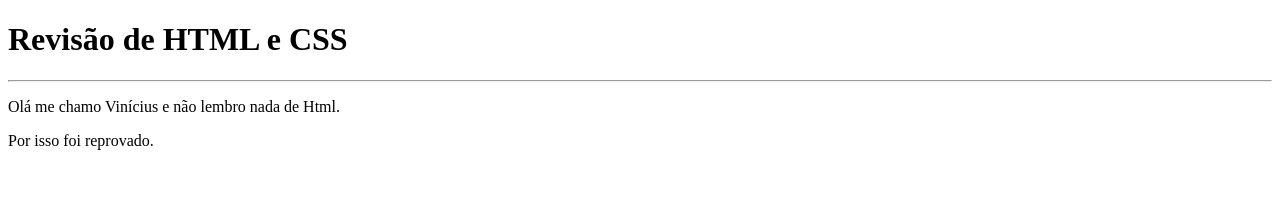
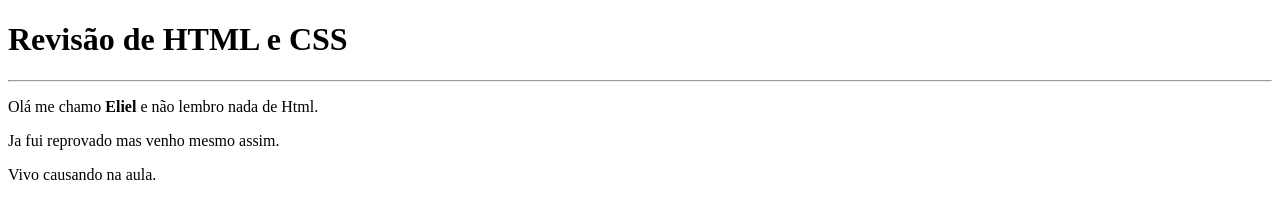
Before and after one commit to Felipebandradev/revisao_front_end, a plain HTML site: page index.html in a window 1280 px wide. Drawn offline with Linux system fonts and the light colour scheme.

Commit message:
Alteração de aluno

```diff
--- a/index.html
+++ b/index.html
@@ -8,7 +8,9 @@
 <body>
     <h1>Revisão de HTML e CSS</h1>
     <hr>
-    <p>Olá me chamo Vinícius e não lembro nada de Html.</p>
-    <p>Por isso foi reprovado.</p>
+    <p>Olá me chamo <b>Eliel</b> e não lembro nada de Html.</p>
+    <p>Ja fui reprovado mas venho mesmo assim.</p>
+    <p>Vivo causando na aula.</p>
+
 </body>
 </html>
```
